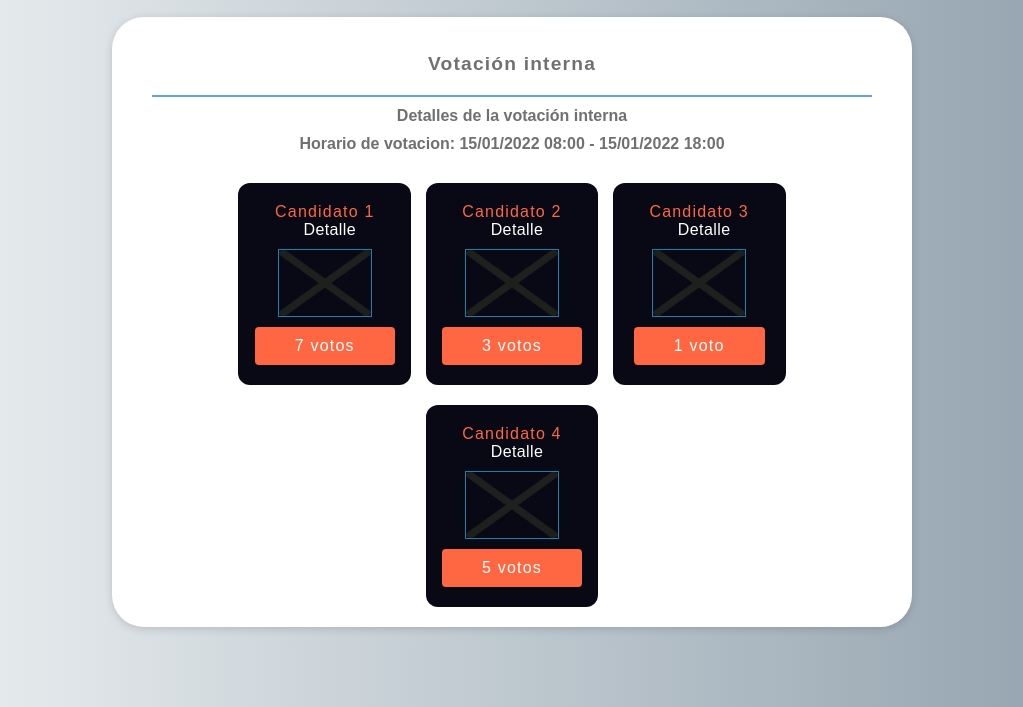
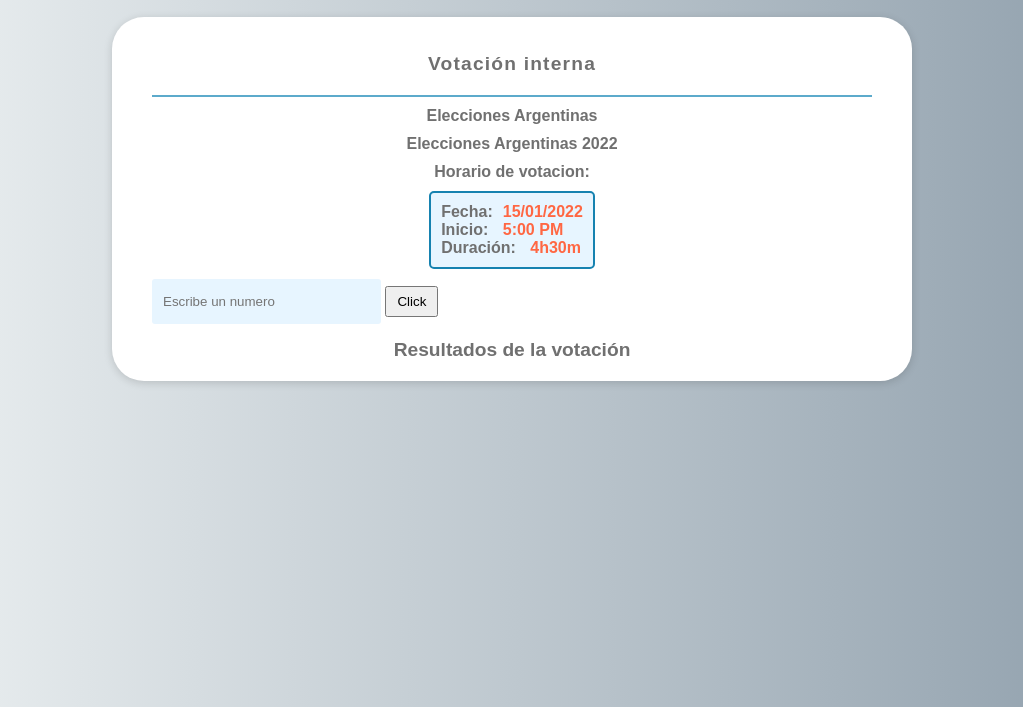
Before and after one commit to albertoalejandro10/pollings, a website: page src/results.html in a window 1280 px wide. Shown: the part 93-800 px from the top of the page, without its empty margins (128-1151 px from the left). Drawn offline with Linux system fonts and the light colour scheme.

Commit message:
improving poll page and results page

```diff
--- a/src/css/main.css
+++ b/src/css/main.css
@@ -11,6 +11,7 @@
     --soft-yellow: #FFCA43;
     --label-titles: #707070;
     --black: #020202;
+    --warm-black: #080914;
     --silver: #9DA2AB;
     --just-white: #fff;
 }
--- a/src/css/poll.css
+++ b/src/css/poll.css
@@ -1,8 +1,4 @@
 @import url(./main.css);
-
-:root {
-    --warm-black: #080914;
-}
 
 .content p {
     text-align: center;
@@ -33,6 +29,7 @@
 }
 
 .content .box-time {
+    text-align: left;
     margin: 0 auto;
     background: var(--soft-blue);
     border-radius: 5px;
@@ -83,8 +80,8 @@
     width: 94px;
     height: 68px;
     display: block;
-    margin: 0 auto;
-    border: 1px solid var(--primary-color);
+    margin: 10px auto;
+    border: 1px solid var(--label-titles);
 }
 
 .box {
@@ -116,7 +113,7 @@
 }
 
 .box p span {
-    color: var(--just-white);
+    color: var(--label-titles);
     font-weight: 300;
     letter-spacing: 0.4px;
 }
--- a/src/css/results.css
+++ b/src/css/results.css
@@ -1,4 +1,11 @@
 @import url(./main.css);
+
+.container h5 {
+    color: var(--label-titles);
+    font-size: 1.2em;
+    text-align: center;
+    margin-top: 15px;
+}
 
 .total__votes {
     text-align: center;
@@ -12,3 +19,49 @@
     margin-top: 10px;
     padding: 10px 40px;
 }
+
+.box {
+    text-align: center;
+}
+
+.btn__votes{
+    padding: 8px 24px;
+    border-radius: 3px;
+    color: var(--secondary-color);
+}
+
+.winner__thumb {
+    width: 80%;
+    margin: 0 auto;
+    display: flex;
+    justify-content: center;
+}
+
+.winner__thumb .box.box__winner {
+    padding: 0px -1px;
+    width: 40%;
+}
+
+.winner__thumb .box img {
+    width: 94px;
+    height: 68px;
+    display: block;
+    margin: 10px auto;
+    border: 1px solid var(--secondary-color);
+}
+
+.winner__thumb .box h6 {
+    color: var(--soft-orange);
+    letter-spacing: 1px;
+    font-weight: bold;
+    font-size: 1.2em;
+}
+
+.winner__thumb .btn__votes.btn__winner {
+    background: var(--soft-orange);
+    color: var(--warm-black);
+}
+
+.winner__thumb .btn__votes.btn__winner:hover {
+    background: var(--just-white)
+}
--- /dev/null
+++ b/src/js/results.js
@@ -0,0 +1,62 @@
+const valuesInputs = {
+    title: 'Elecciones Argentinas',
+    description: 'Elecciones Argentinas 2022',
+    startDate: '15/01/2022',
+    startTime: '5:00 PM',
+    duration: '4h30m',
+    type: 'por Token',
+}
+
+const candidates = {
+    name: 'Carlos',
+    description: 'Softsystems',
+    image: 'letra-x.png'
+}
+
+const polls = [2, 3, 10, 4, 5, 12, 24, 7]
+polls.sort(function(a, b){return b-a})
+
+const title = document.getElementById('title').textContent = valuesInputs.title
+const description = document.getElementById('description').textContent = valuesInputs.description
+const startDate = document.getElementById('start-date').textContent = valuesInputs.startDate
+const startTime = document.getElementById('start-time').textContent = valuesInputs.startTime
+const duration = document.getElementById('duration').textContent = valuesInputs.duration
+
+const getValueInput = () => {
+    let valueInput = document.getElementById('total-boxes').value
+    let buttonTest = document.getElementById('test')
+    buttonTest.disabled = true
+    let inputNumber = parseInt(valueInput)
+    for (let index = 0; index < inputNumber; index++) {
+        if ( index != 0 ) {
+
+            const  group__thumbs = document.getElementById('group__thumbs')
+            const box = document.createElement('div')
+            box.className = 'box'
+            box.id = `box-${index}`
+            box.innerHTML = `
+                            <p class="candidate">${candidates.name}<br>
+                            <span>${candidates.description}</span></p>
+                            <img class="thumb" src="./assets/images/${candidates.image}" alt="candidate-photo">
+                            <button id="vote-${index}" class="btn__votes" disabled>${polls[index]} votos</button>
+                            `
+            group__thumbs.appendChild(box)
+
+        } else {
+
+            const winnerBox = document.getElementById('winner__thumb')
+            const winner = document.createElement('div')
+            winner.className = 'box box__winner'
+
+            winner.innerHTML = `
+                                <h6>Ganador</h6>
+                                <p class="candidate">${candidates.name}<br>
+                                <span>${candidates.description}</span></p>
+                                <img class="thumb" src="./assets/images/${candidates.image}" alt="candidate-photo">
+                                <button id="vote-${index}" class="btn__votes btn__winner" disabled>${polls[index]} votos</button>
+                               `
+            winnerBox.appendChild(winner)
+
+        }
+    }
+}
--- a/src/results.html
+++ b/src/results.html
@@ -21,44 +21,34 @@
             <div class="form">
                 <h4>Votación interna</h4>
                 <hr style="border: .3px solid #5CAACB; margin: 10px 0">
-                <div class="content">
-                    <p>Detalles de la votación interna</p>
-                    <p>Horario de votacion: <strong>15/01/2022 08:00 - 15/01/2022 18:00</strong></p>
+                <div class="container">
+                    <div class="content">
+                        <p id="title"></p>
+                        <p id="description"></p>
+                        <p>Horario de votacion: </p>
+                        <p class="box-time">
+                           Fecha:<span id="start-date"></span> <br>
+                           Inicio: <span id="start-time"></span> <br>
+                           Duración: <span id="duration"></span> <br>
+                        </p>
+                    </div>
 
-                    <div class="group__thumbs">
-                        <div class="box">
-                            <p class="candidate">Candidato 1<br>
-                            <span>Detalle</span></p>
-                            <img class="thumb" src="./assets/images/letra-x.png" alt="candidate-photo">
-                            <p class="total__votes">7 votos</p>
-                        </div>
+                    <div class="box-label">
+                        <input class="total-boxes" type="number" name="total-boxes" id="total-boxes" placeholder="Escribe un numero">
+                        <button id="test" style="padding: 6px 10px" type="button" onclick="getValueInput()">Click</button>
+                    </div>
+                    <h5>Resultados de la votación</h5>
 
-                        <div class="box">
-                            <p class="candidate">Candidato 2<br>
-                            <span>Detalle</span></p>
-                            <img class="thumb" src="./assets/images/letra-x.png" alt="candidate-photo">
-                            <p class="total__votes">3 votos</p>
-                        </div>
+                    <div class="winner__thumb" id="winner__thumb">
 
-                        <div class="box">
-                            <p class="candidate">Candidato 3<br>
-                            <span>Detalle</span></p>
-                            <img class="thumb" src="./assets/images/letra-x.png" alt="candidate-photo">
-                            <p class="total__votes">1 voto</p>
-                        </div>
-
-                        <div class="box">
-                            <p class="candidate">Candidato 4<br>
-                            <span>Detalle</span></p>
-                            <img class="thumb" src="./assets/images/letra-x.png" alt="candidate-photo">
-                            <p class="total__votes">5 votos</p>
-                        </div>
+                    </div>
+                    <div class="group__thumbs" id="group__thumbs">
                     </div>
                 </div>
             </div>
         </section>
     </main>
-    <script src="./js/poll.js"></script>
+    <script src="./js/results.js"></script>
     <script src="https://kit.fontawesome.com/9ff09add6c.js" crossorigin="anonymous"></script>
 </body>
 </html>
```
Also changed, not shown: src/css/board.css (+4 -4 lines).
